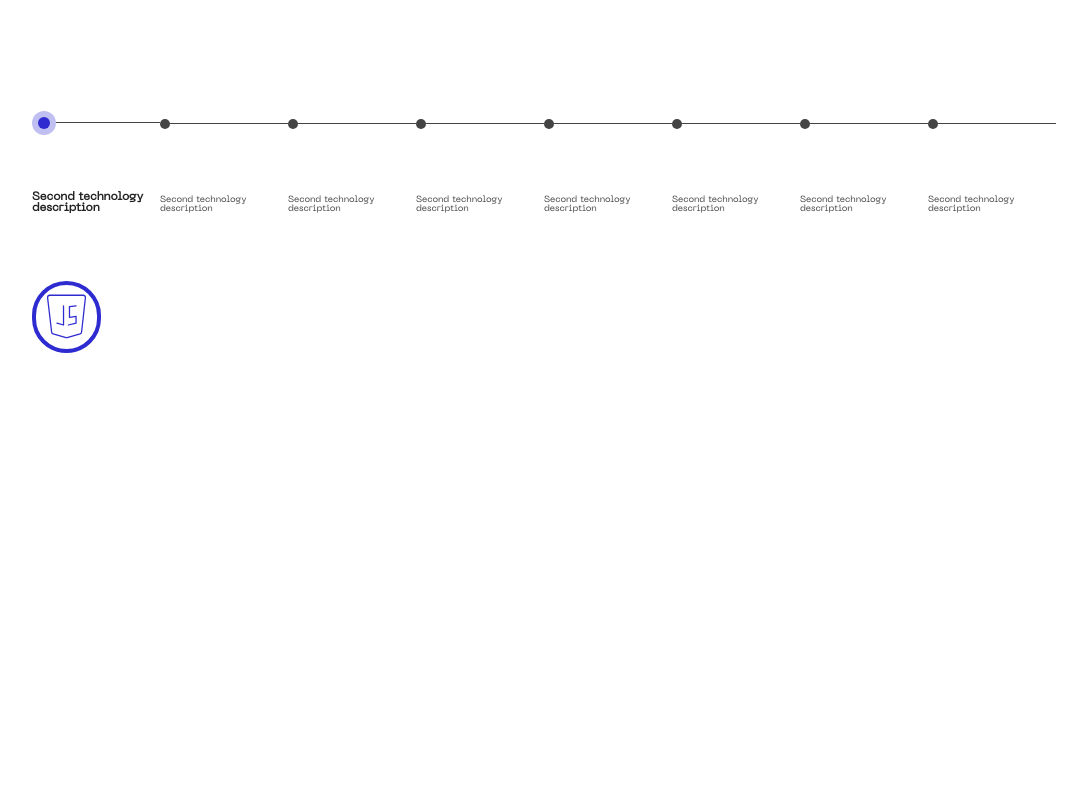
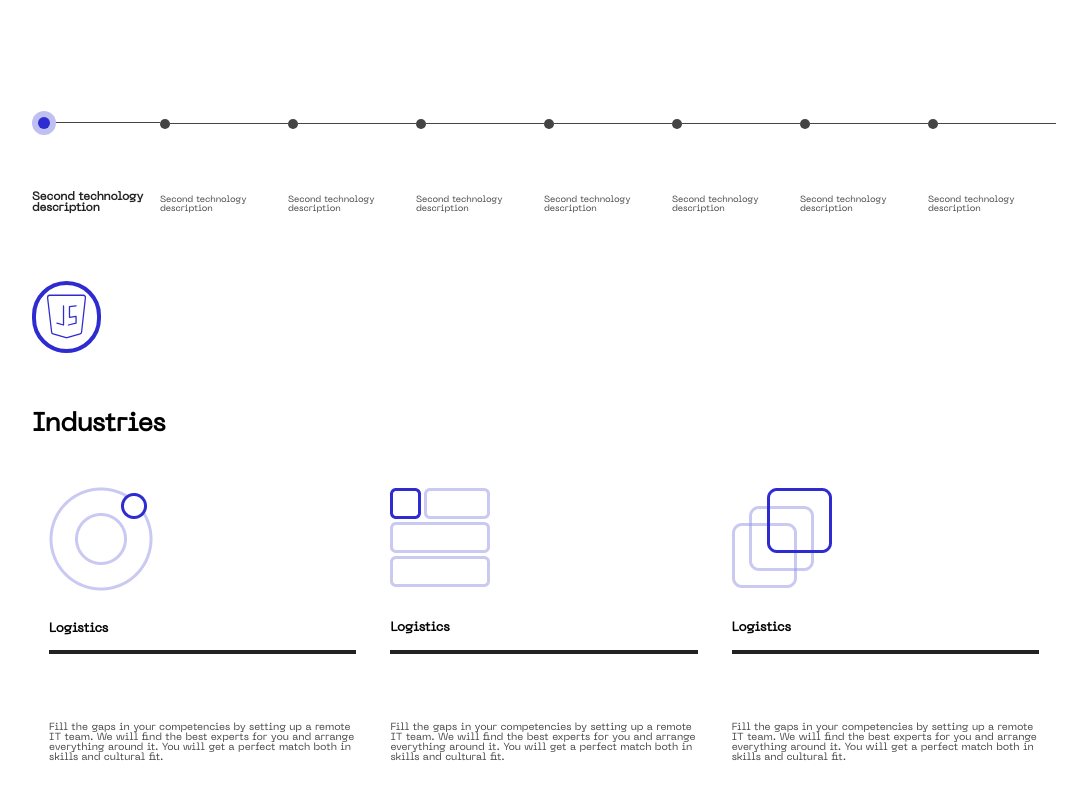
Before and after one commit to Teishotoku/ItSupport, a React (Vite) app: page / in a window 1280 px wide. Shown: the part 3716-4516 px from the top of the page, without its empty margins (96-1183 px from the left). Before the commit the page ends 4080 px from the top, so only its background shows below. Built offline with nearby package versions, Linux system fonts and the light colour scheme.

Commit message:
Industries block made

```diff
--- a/src/comp/industries/Industries.jsx
+++ b/src/comp/industries/Industries.jsx
@@ -1,12 +1,54 @@
-import './styleIndustries.scss'
+import "./styleIndustries.scss";
+import card1 from "../../assets/img/Icon_1.png";
+import card2 from "../../assets/img/Icon_2.png";
+import card3 from "../../assets/img/Icon_3.png";
 
 const Industries = () => {
   return (
-    <section className='Industries'>
+    <section className="Industries">
+      <div className="IndustriesCenter">
+        <h1>Industries</h1>
+        <div className="industrieCards">
+          <div className="industrieCard">
+            <div className="industrieCardUp">
+              <img src={card1} />
+              <h1>Logistics</h1>
+            </div>
+            <p>
+              Fill the gaps in your competencies by setting up a remote IT team.
+              We will find the best experts for you and arrange everything
+              around it. You will get a perfect match both in skills and
+              cultural fit.
+            </p>
+          </div>
+          <div className="industrieCard">
+            <div className="industrieCardUp">
+              <img src={card2} />
+              <h1>Logistics</h1>
+            </div>
+            <p>
+              Fill the gaps in your competencies by setting up a remote IT team.
+              We will find the best experts for you and arrange everything
+              around it. You will get a perfect match both in skills and
+              cultural fit.
+            </p>
+          </div>
+          <div className="industrieCard">
+            <div className="industrieCardUp">
+              <img src={card3} />
+              <h1>Logistics</h1>
+            </div>
+            <p>
+              Fill the gaps in your competencies by setting up a remote IT team.
+              We will find the best experts for you and arrange everything
+              around it. You will get a perfect match both in skills and
+              cultural fit.
+            </p>
+          </div>
+        </div>
+      </div>
+    </section>
+  );
+};
 
-    </section>
-  )
-
-}
-
-export default Industries
+export default Industries;
--- a/src/comp/industries/styleIndustries.scss
+++ b/src/comp/industries/styleIndustries.scss
@@ -1 +1,42 @@
 @import "../../index.scss";
+
+.Industries {
+  @include center;
+  height: 60vh;
+  width: 100vw;
+  font-family: "Machina";
+}
+.IndustriesCenter {
+  @include columnAround;
+  align-items: flex-start;
+  width: 80%;
+  height: 80%;
+  h1 {
+    font-size: 2vw;
+  }
+}
+.industrieCards {
+  @include around;
+  width: 100%;
+  height: 100%;
+}
+.industrieCard {
+  @include columnAround;
+  align-items: flex-start;
+  height: 100%;
+  width: 30%;
+  h1 {
+    font-size: 1vw;
+  }
+  p {
+    color: $grey;
+    font-size: 0.8vw;
+  }
+}
+.industrieCardUp {
+  @include columnAround;
+  align-items: flex-start;
+  height: 50%;
+  width: 100%;
+  border-bottom: 4px solid $black;
+}
```
